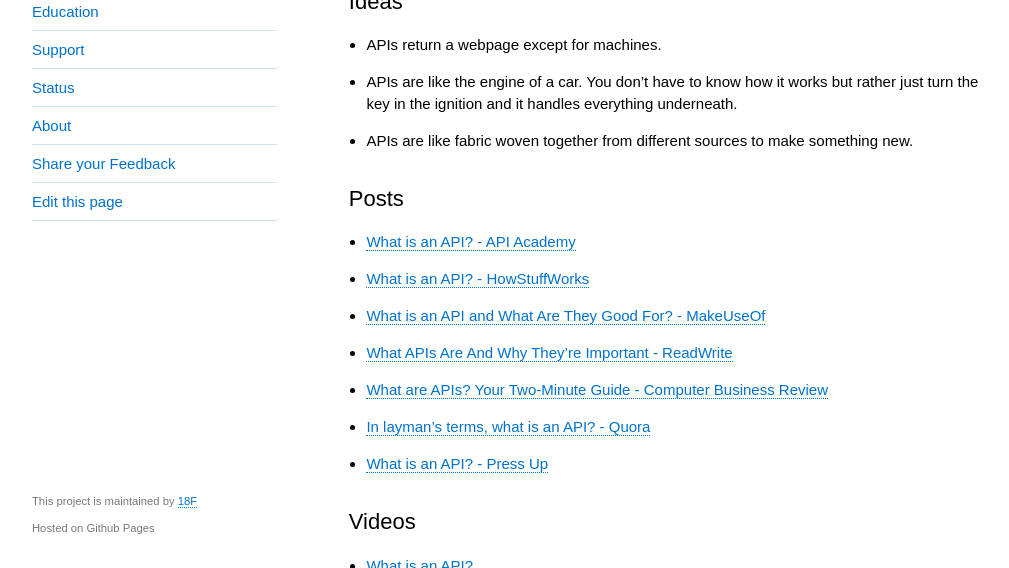
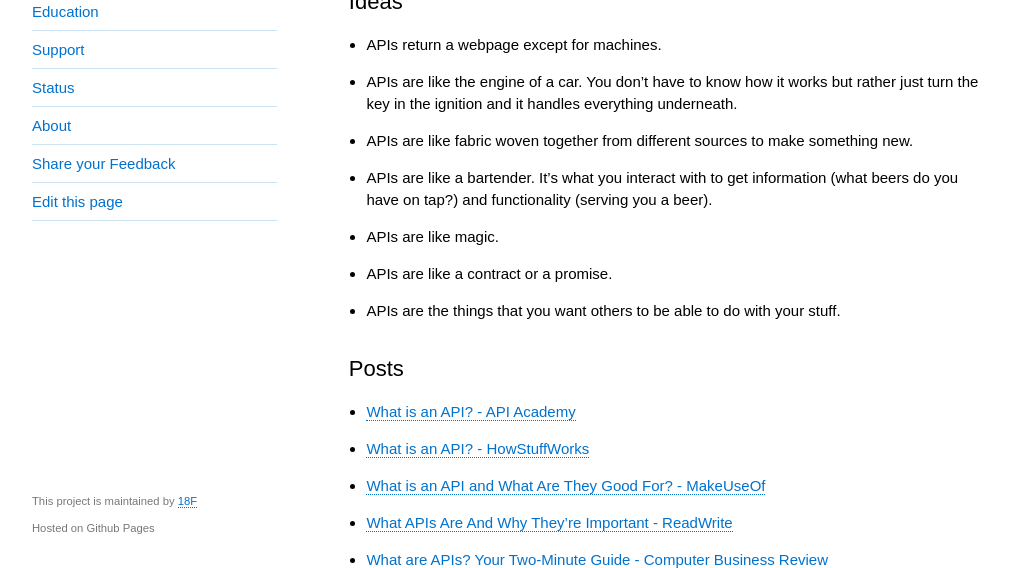
Before and after one commit to 18F/API-All-the-X, a Jekyll site: the page built from pages/what_are_APIs-anecdotes_and_metaphors.md, in a window 1280 px wide and 900 px high, cut to the strip 332-900 px from the top of the window. Shown: the whole strip, without its empty margins (128-1137 px from the left). Built offline with Jekyll 4.4.1, drawn with Linux system fonts in a browser that asks for light colours.

Commit message:
adding #tcamp

```diff
--- a/pages/what_are_APIs-anecdotes_and_metaphors.md
+++ b/pages/what_are_APIs-anecdotes_and_metaphors.md
@@ -16,6 +16,10 @@
 * APIs return a webpage except for machines.
 * APIs are like the engine of a car.  You don't have to know how it works but rather just turn the key in the ignition and it handles everything underneath.
 * APIs are like fabric woven together from different sources to make something new.
+* APIs are like a bartender.  It's what you interact with to get information (what beers do you have on tap?) and functionality (serving you a beer).
+* APIs are like magic.
+* APIs are like a contract or a promise.
+* APIs are the things that you want others to be able to do with your stuff.
 
 
 ## Posts
```
